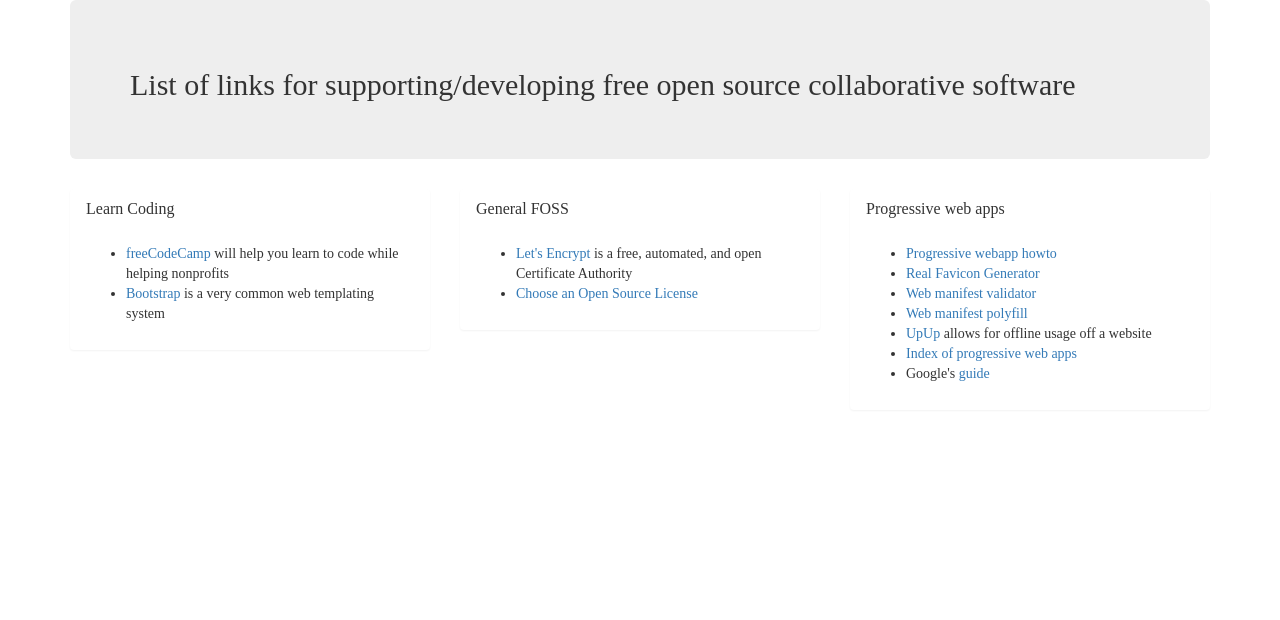
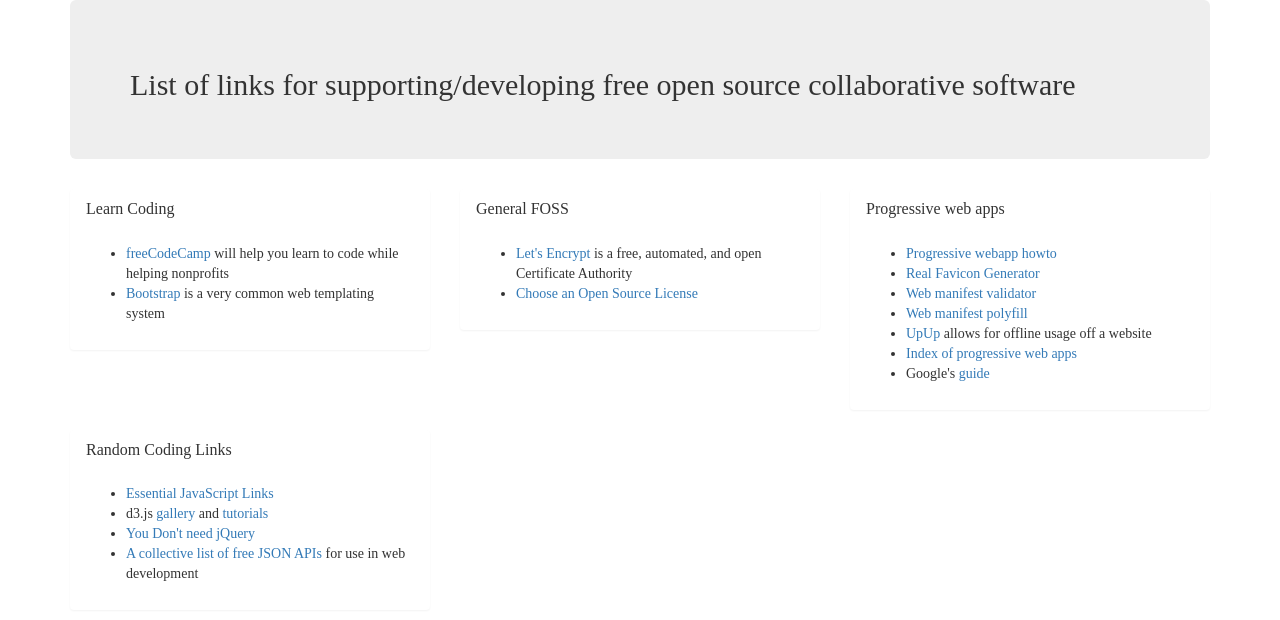
Before and after one commit to peterfpeterson/musings, a Jekyll site: the page built from docs/foss/index.html, in a window 1280 px wide. Shown: the top 620 px of the page. Built offline with Jekyll 4.4.1, drawn with Linux system fonts in a browser that asks for light colours; some web fonts are replaced.

Commit message:
Add links to other coding resources

```diff
--- a/docs/foss/index.html
+++ b/docs/foss/index.html
@@ -52,6 +52,21 @@
     </div>
   </div><!-- panel -->
 </div><!-- /.col-sm-4 -->
+<div class="col-sm-4">
+  <div class="panel">
+    <div class="panel-heading">
+      <h3 class="panel-title">Random Coding Links</h3>
+    </div>
+    <div class="panel-body">
+      <ul>
+        <li><a href="https://github.com/ericelliott/essential-javascript-links">Essential JavaScript Links</a></li>
+        <li>d3.js <a href="https://github.com/d3/d3/wiki/Gallery">gallery</a> and <a href="https://github.com/d3/d3/wiki/Tutorials">tutorials</a></li>
+        <li><a href="https://github.com/oneuijs/You-Dont-Need-jQuery">You Don't need jQuery</a></li>
+        <li><a href="https://github.com/toddmotto/public-apis">A collective list of free JSON APIs</a> for use in web development</li>
+      </ul>
+    </div>
+  </div><!-- panel -->
+</div><!-- /.col-sm-4 -->
 </div><!-- /.row -->
 
 {% include footer.html %}
```
